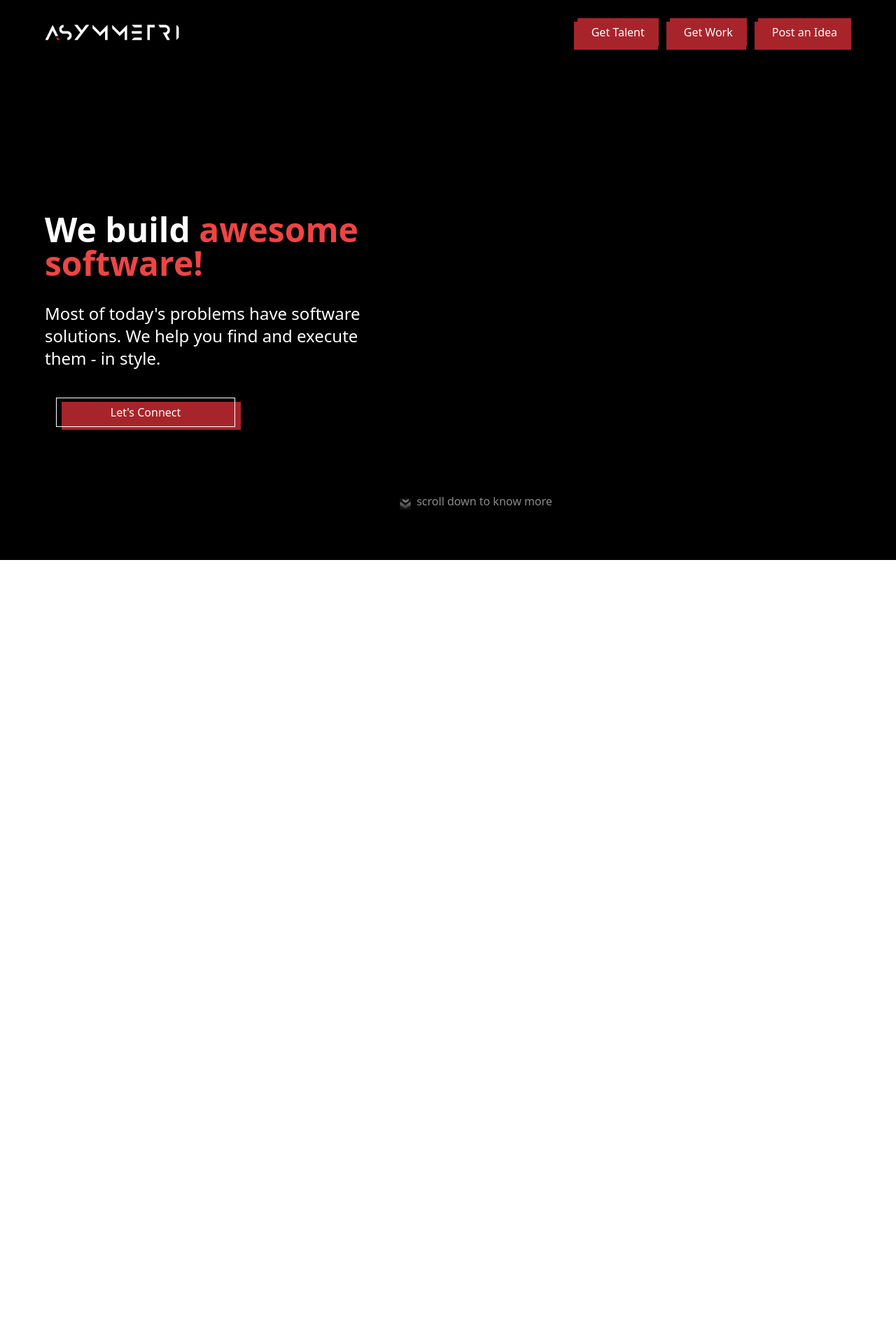
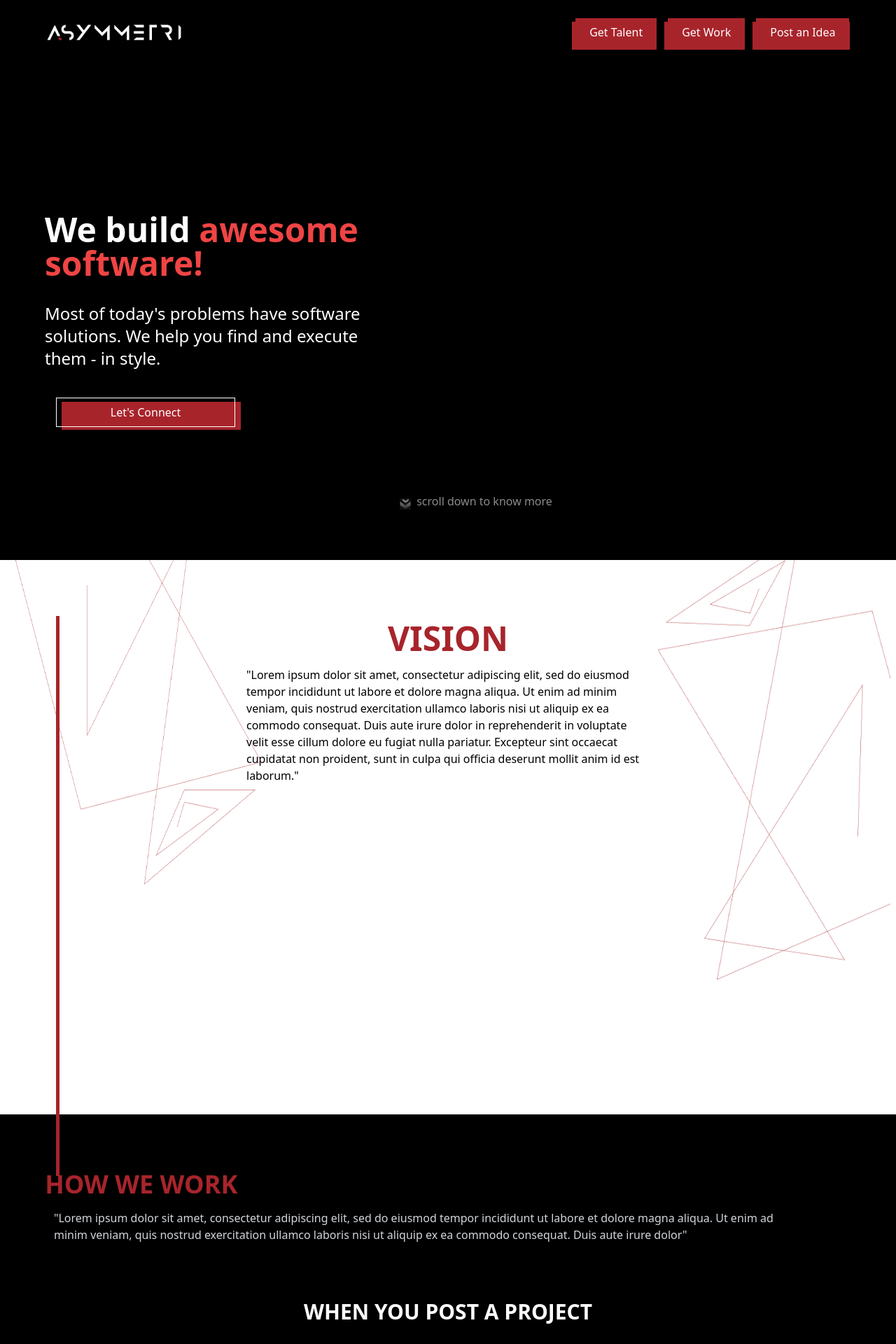
Before and after one commit to gopal-kaul/asymmetri, a SvelteKit app: page / in a window 1280 px wide. Shown: the top 1920 px of the page at 70% size. Before the commit the page ends 801 px from the top, so only its background shows below. Built offline with nearby package versions, Linux system fonts and the light colour scheme.

Commit message:
Added scroll animations and home page

```diff
--- a/src/lib/Navbar.svelte
+++ b/src/lib/Navbar.svelte
@@ -2,16 +2,16 @@
 	// Logo import
 	import logo from '$lib/assets/logo.png';
 </script>
-
-<div class="flex flex-row items-center justify-between w-full bg-black px-[5%] fixed top-0 py-[2%]">
-	<div>
-		<img src={logo} alt="Asymmetri" class="w-[15vw] h-auto" />
+	<div class="flex flex-row items-center justify-between w-full bg-black px-[5.2%] fixed top-0 py-[2%] z-50">
+		<div>
+			<img src={logo} alt="Asymmetri" class="w-[15vw] h-auto" />
 	</div>
 	<div class="flex flex-row gap-4 items-center">
 		<button class="bg-buttonRed py-2 px-5 text-white relative z-10">Get Talent</button>
 		<button class="bg-buttonRed py-2 px-5 text-white relative z-10">Get Work</button>
 		<button class="bg-buttonRed py-2 px-5 text-white relative z-10">Post an Idea</button>
 	</div>
+
 </div>
 
 <style>
--- /dev/null
+++ b/src/lib/Vision.svelte
@@ -0,0 +1,24 @@
+<script>
+	// Logo import
+	import logo from '$lib/assets/logo.png';
+    import Vector0 from '$lib/assets/Vector0.png';
+	import Vector1 from '$lib/assets/Vector1.png';
+
+</script>
+	<div class=" w-full h-[1077vh] px-[5%] items-center relative -z-10 pt-[0px] top-24 -mt-2 py-[2%]">
+
+		<div class="text-buttonRed text-center text-5xl font-semibold z-10">VISION</div>
+        <img src={Vector1} alt="Asymmetri" class="absolute w-[26vw] right-0 mr-2 -mb-96 -mt-44 h-[80vh] -z-50"/>
+        <div class="w-1/2 text-normal mt-4 ml-[25%]">"Lorem ipsum dolor sit amet, consectetur adipiscing elit, sed do eiusmod tempor incididunt ut labore et dolore magna aliqua. Ut enim ad minim veniam, quis nostrud exercitation ullamco laboris nisi ut aliquip ex ea commodo consequat. Duis aute irure dolor in reprehenderit in voluptate velit esse cillum dolore eu fugiat nulla pariatur. Excepteur sint occaecat cupidatat non proident, sunt in culpa qui officia deserunt mollit anim id est laborum."</div>
+
+
+        <div class="bg-black h-full w-auto mt-[41%] -ml-[5.54%] -mr-[5.54%] z-50">
+            <div class="text-buttonRed font-semibold text-4xl pt-20 ml-16">HOW WE WORK</div>
+            <div class="w-[84%] text-normal text-gray-300 mt-4 ml-[6%]">"Lorem ipsum dolor sit amet, consectetur adipiscing elit, sed do eiusmod tempor incididunt ut labore et dolore magna aliqua. Ut enim ad minim veniam, quis nostrud exercitation ullamco laboris nisi ut aliquip ex ea commodo consequat. Duis aute irure dolor"</div>
+            <div class="text-white text-center mt-20 text-3xl font-semibold">WHEN YOU POST A PROJECT</div>
+        </div>
+</div>
+
+<style>
+
+</style>
--- a/src/routes/+layout.svelte
+++ b/src/routes/+layout.svelte
@@ -1,11 +1,13 @@
 <script>
 	import '../app.css';
 	import Navbar from '../lib/Navbar.svelte';
+	import Vision from '../lib/Vision.svelte';
 </script>
 
 <div>
 	<Navbar />
 </div>
-<div>
-	<slot />
+<div class="">
+	<slot/>
+	<Vision/>
 </div>
--- a/src/routes/+page.svelte
+++ b/src/routes/+page.svelte
@@ -1,25 +1,39 @@
 <script>
 	import Navbar from '../lib/Navbar.svelte';
 	import darrow from '../lib/assets/darrow.png';
+	import Vector0 from '$lib/assets/Vector0.png';
+	import Vector1 from '$lib/assets/Vector1.png';
+	import Vision from '../lib/Vision.svelte';
 
-	let top_speed = 2;
-	let bottom_speed = 4;
+	let top_speed = 1;
+	let bottom_speed = 3;
 	let scroll;
 </script>
+<svelte:window bind:scrollY={scroll} />
 
-<svelte:window bind:scrollY={scroll} />
 <div class="h-screen">
 	<Navbar />
+	<div class="bg-buttonRed h-full ml-44 w-[10px] -z-10"
+	style:transform={`translate3d(0,${scroll * 0.5}px,0)`}></div>
+	<img src={Vector0} alt="Asymmetri" class="w-[28vw] ml-4 -mb-96 -mt-44 h-[80vh] -z-50"
+	style:transform={`translate3d(0,${scroll * 0.1}px,0)`}/>
+	<div class="bg-buttonRed ml-20 h-full w-[5px]"
+	style:transform={`translate3d(0,${scroll * -0.1}px,0)`}></div>
+	<div class="absolute bg-buttonRed bottom-0 right-4 h-full w-[5px]"
+	style:transform={`translate3d(0,${scroll * 0.4}px,0)`}></div>
+	<div class="absolute bg-buttonRed bottom-0 right-32 h-full w-[10px]"
+	style:transform={`translate3d(0,${scroll * 1.9}px,0)`}></div>
 	<div class="h-screen" />
+
 </div>
-<div class="absolute top-0 left-0 w-full h-[100.1vh]">
+<div class="absolute top-0 left-0 w-full h-[100.1vh] z-50">
 	<div
 		class="h-[50vh] bg-black flex flex-col justify-between"
 		style:transform={`translate3d(0,-${scroll * top_speed}px,0)`}
 	>
 		<Navbar />
 		<div class="" />
-		<h2 class="text-red-500 font-bold text-5xl px-[5%]"><span class="text-white">We build</span> awesome <br/> software!</h2>
+		<h2 class="text-red-500 font-bold text-5xl px-[5%] z-50"><span class="text-white">We build</span> awesome <br/> software!</h2>
 	</div>
 	<div class="h-[50vh] bg-black relative" style:transform={`translate3d(0,${scroll * bottom_speed}px,0)`}>
 		<h2 class="text-white text-2xl">
```
Also changed, not shown: src/lib/assets/Vector0.png (added), src/lib/assets/Vector1.png (added).
